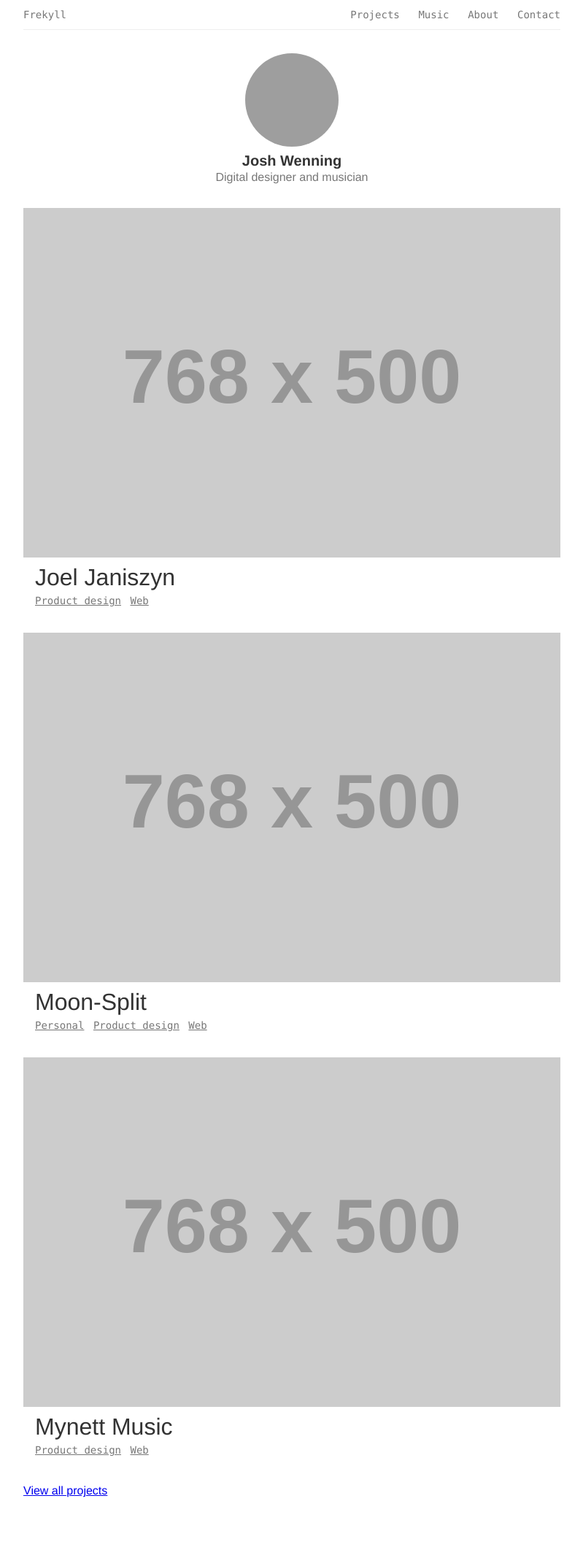
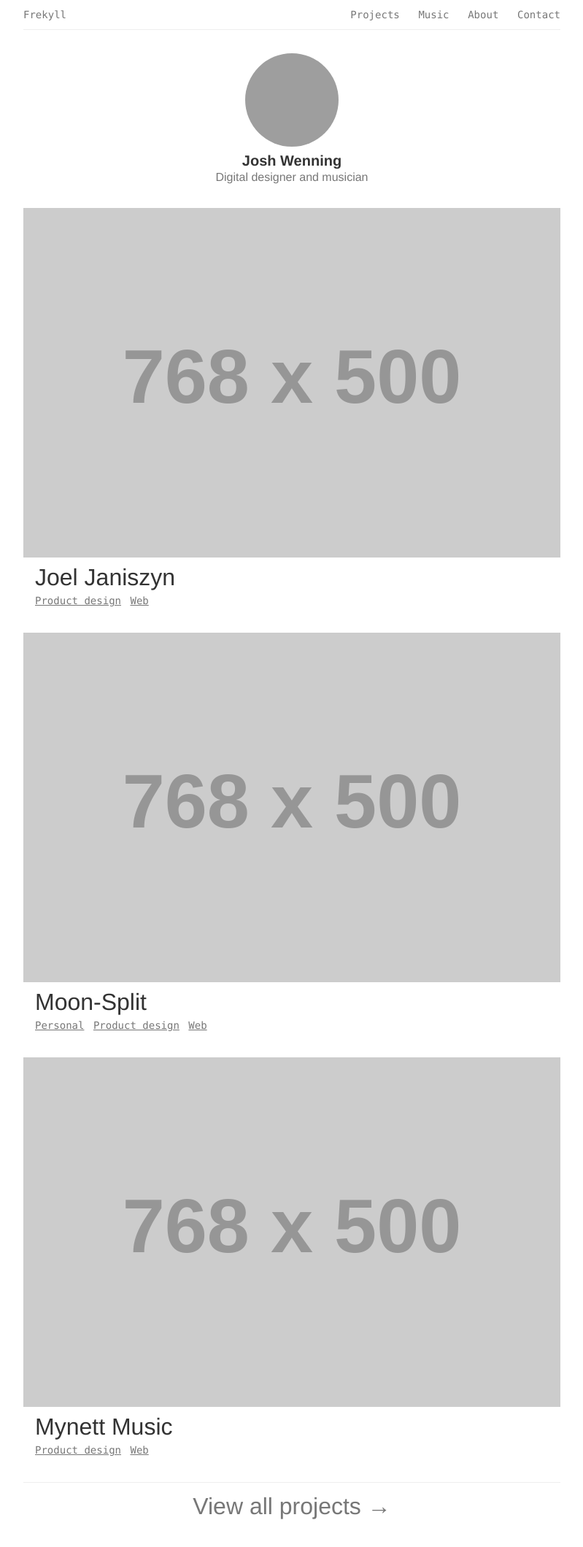
Before and after one commit to frekyll/frekyll, a Jekyll site: the page built from index.html, in a window 1280 px wide. Shown: the whole page at 73% size, without its empty margins (240-1039 px from the left). Built offline with Jekyll 4.4.1, drawn with Linux system fonts in a browser that asks for light colours; before the commit the page ends 2055 px from its top, so only the background shows below that; grey boxes are pictures that could not be loaded.

Commit message:
Build message component

```diff
--- a/_sass/_components.scss
+++ b/_sass/_components.scss
@@ -2,6 +2,23 @@
   margin-left: auto;
   margin-right: auto;
   max-width: 768px;
+}
+
+.message {
+  border-top: 1px solid $grey-light;
+  margin-bottom: 2rem;
+  padding-top: 0.5rem;
+  text-align: center;
+}
+
+.message-link {
+  color: $grey;
+  font-size: $font-size-2;
+  text-decoration: none;
+}
+
+.message-link:hover {
+  color: $blue;
 }
 
 .column {
--- a/index.html
+++ b/index.html
@@ -24,6 +24,6 @@ layout: default
 </div>
 {% endfor %}
 
-<footer>
-  <a class="" href="projects">View all projects</a>
+<footer class="message">
+  <a class="message-link" href="projects">View all projects →</a>
 </footer>
```
